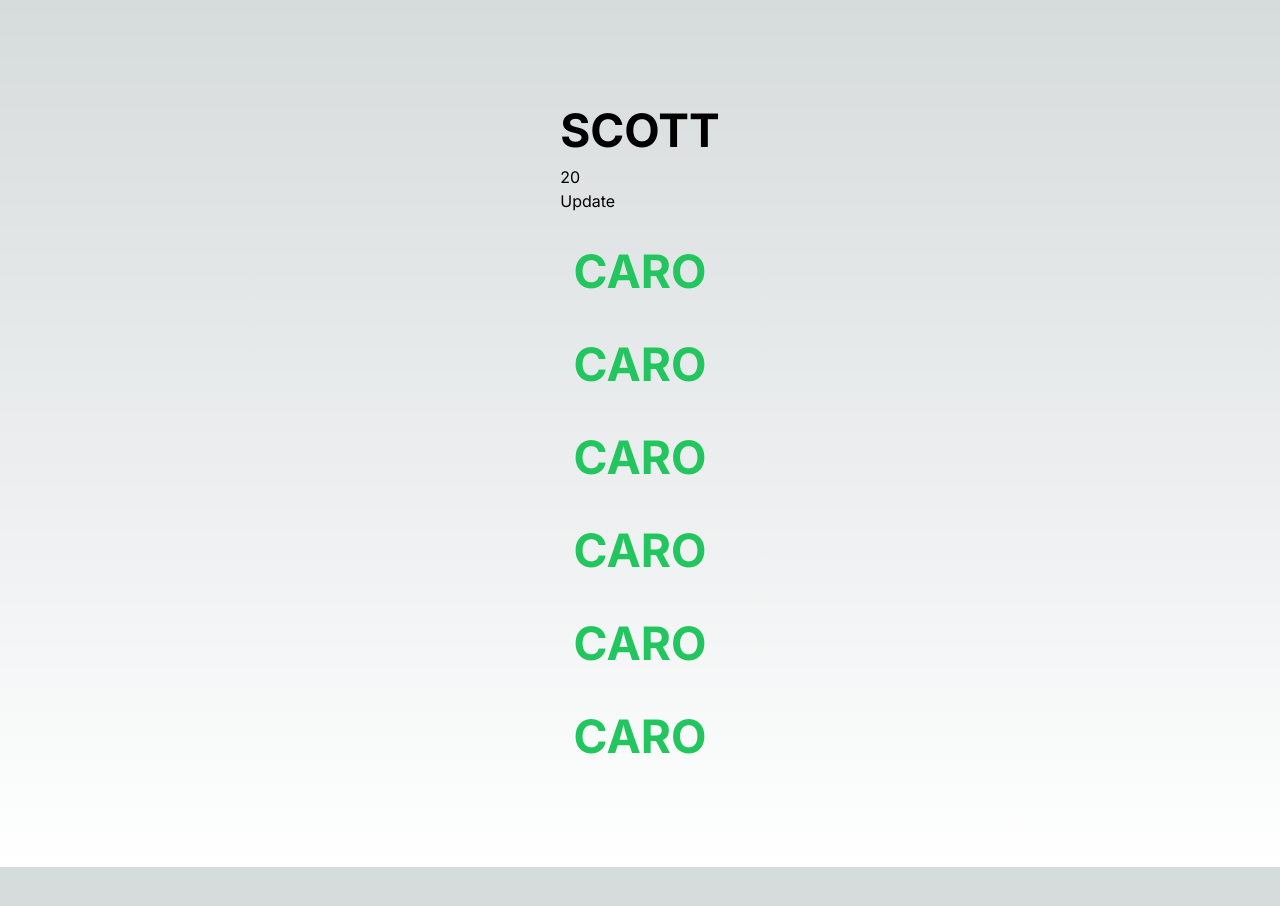
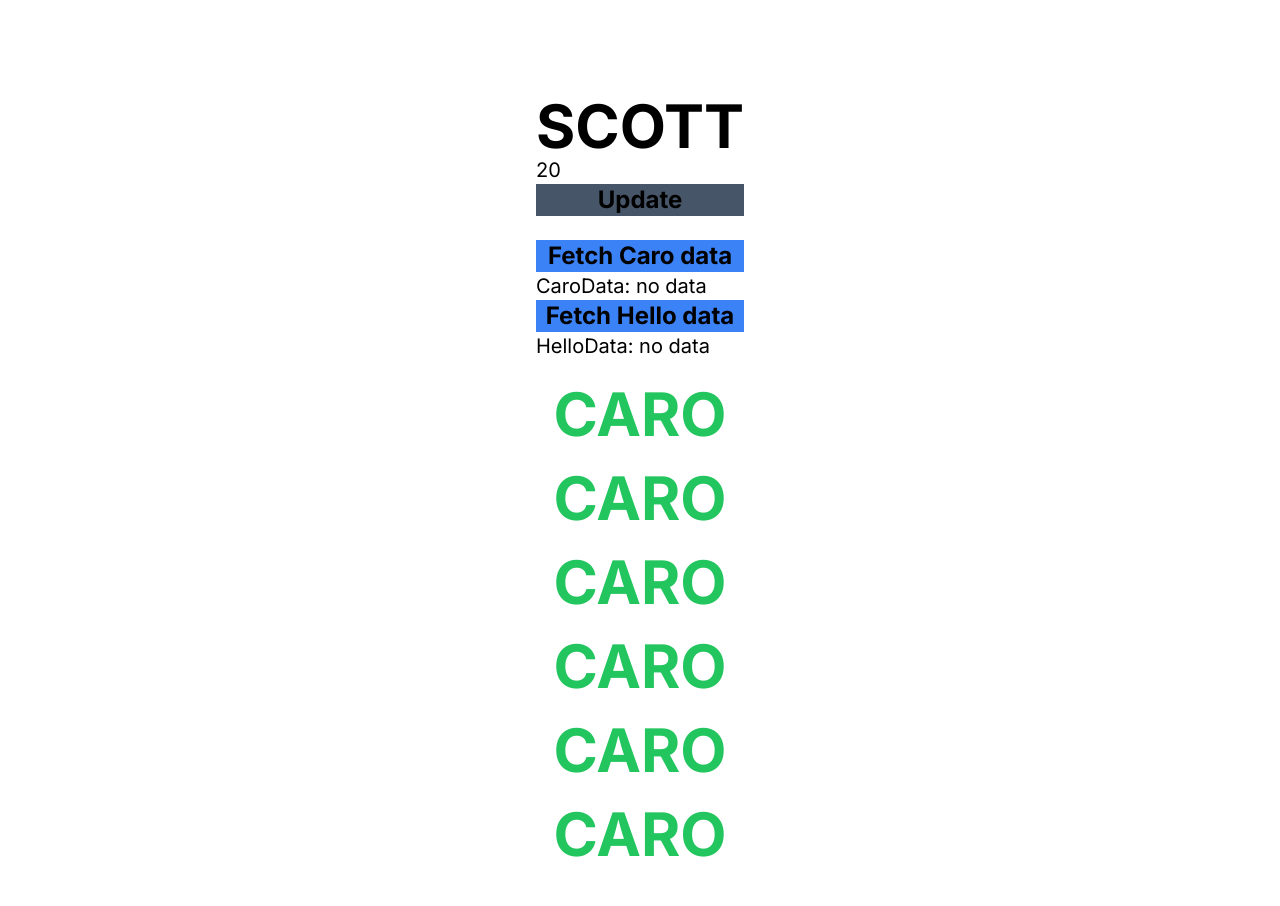
Before and after one commit to rcolepeterson/caro, a Next.js app: page / in a window 1280 px wide. Shown: the top 906 px of the page. Before the commit the page ends 867 px from the top, so only its background shows below. Built offline with nearby package versions, Linux system fonts and the light colour scheme.

Commit message:
route stuff

```diff
--- a/app/api/hello/route.js
+++ b/app/api/hello/route.js
@@ -1,3 +1,6 @@
-export async function GET(request) {
-  return new Response('Hello, Next.js!')
+import { NextResponse } from "next/server";
+export async function GET(req) {
+  return NextResponse.json({
+    name: `Cole ROCKS`,
+  });
 }
--- a/app/components/Cole.js
+++ b/app/components/Cole.js
@@ -2,19 +2,45 @@
 import React from "react";
 const Cole = ({ label }) => {
   const [mycount, setCount] = React.useState(20);
+  const [myCaro, setMyCaro] = React.useState("no data");
+  const [myHello, setMyHello] = React.useState("no data");
   const updateCount = () => {
     console.log("updateCount");
     //do some stuff
     setCount(300);
   };
 
+  //function that fetches data from api/caro and saves it on the state.
+  const fetchData = async () => {
+    const res = await fetch("/api/caro");
+    const data = await res.json();
+    console.log(data);
+    setMyCaro(data.name);
+  };
+
+  const fetchHelloData = async () => {
+    const res = await fetch("/api/hello");
+    const data = await res.json();
+    console.log(data);
+    setMyHello(data.name);
+  };
+
   return (
-    <div>
+    <div className="flex flex-col">
       <h1 className="uppercase">{label}</h1>
       <p>{mycount}</p>
-      <button classname="border-10" onClick={() => {}}>
-        Update
+
+      <button className="btn bg-slate-600 border-10 mb-6" onClick={updateCount}>
+        <h5>Update</h5>
       </button>
+      <button className="btn bg-blue-500 border-10" onClick={fetchData}>
+        <h5>Fetch Caro data</h5>
+      </button>
+      <p>CaroData: {myCaro}</p>
+      <button className="btn bg-blue-500 border-10" onClick={fetchHelloData}>
+        <h5>Fetch Hello data</h5>
+      </button>
+      <p>HelloData: {myHello}</p>
     </div>
   );
 };
--- a/app/globals.css
+++ /dev/null
@@ -1,32 +0,0 @@
-@tailwind base;
-@tailwind components;
-@tailwind utilities;
-
-:root {
-  --foreground-rgb: 0, 0, 0;
-  --background-start-rgb: 214, 219, 220;
-  --background-end-rgb: 255, 255, 255;
-}
-
-@media (prefers-color-scheme: dark) {
-  :root {
-    --foreground-rgb: 255, 255, 255;
-    --background-start-rgb: 0, 0, 0;
-    --background-end-rgb: 0, 0, 0;
-  }
-}
-
-body {
-  color: rgb(var(--foreground-rgb));
-  background: linear-gradient(
-      to bottom,
-      transparent,
-      rgb(var(--background-end-rgb))
-    )
-    rgb(var(--background-start-rgb));
-}
-
-h1 {
-  font-size: 46px;
-  font-weight: bold;
-}
--- a/app/page.js
+++ b/app/page.js
@@ -6,6 +6,7 @@ export default function Home() {
   return (
     <main className="flex min-h-screen flex-col items-center justify-between p-24">
       <Cole label="scott" />
+
       <h1 className={myStyle}>CARO</h1>
       <h1 className={myStyle}>CARO</h1>
       <h1 className={myStyle}>CARO</h1>
--- /dev/null
+++ b/pages/api/caro.js
@@ -0,0 +1,4 @@
+export default function handler(req, res) {
+  // do stuff and then return all good.
+  res.status(200).json({ name: "Caro Rocks" });
+}
--- /dev/null
+++ b/styles/globals.css
@@ -0,0 +1,24 @@
+@tailwind base;
+@tailwind components;
+@tailwind utilities;
+
+@layer base {
+  h1 {
+    @apply text-6xl font-bold;
+  }
+  h2 {
+    @apply text-5xl font-bold;
+  }
+  h3 {
+    @apply text-4xl font-bold;
+  }
+  h4 {
+    @apply text-3xl font-bold;
+  }
+  h5 {
+    @apply text-2xl font-bold;
+  }
+  p {
+    @apply text-xl;
+  }
+}
--- a/tailwind.config.js
+++ b/tailwind.config.js
@@ -1,18 +1,12 @@
 /** @type {import('tailwindcss').Config} */
 module.exports = {
   content: [
-    './pages/**/*.{js,ts,jsx,tsx,mdx}',
-    './components/**/*.{js,ts,jsx,tsx,mdx}',
-    './app/**/*.{js,ts,jsx,tsx,mdx}',
+    "./pages/**/*.{js,ts,jsx,tsx,mdx}",
+    "./components/**/*.{js,ts,jsx,tsx,mdx}",
+    "./app/**/*.{js,ts,jsx,tsx,mdx}",
   ],
   theme: {
-    extend: {
-      backgroundImage: {
-        'gradient-radial': 'radial-gradient(var(--tw-gradient-stops))',
-        'gradient-conic':
-          'conic-gradient(from 180deg at 50% 50%, var(--tw-gradient-stops))',
-      },
-    },
+    extend: {},
   },
   plugins: [],
-}
+};
```
Also changed, not shown: app/layout.js (+7 -7 lines).
